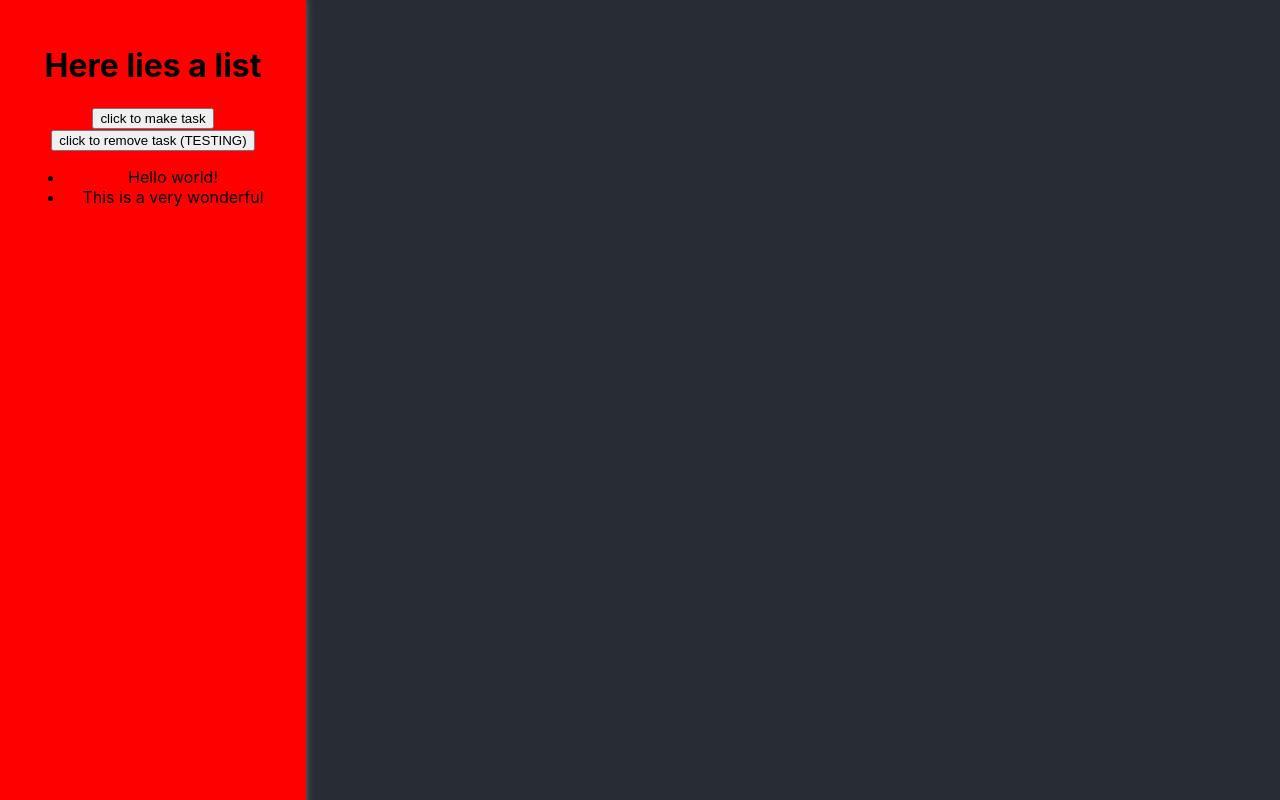
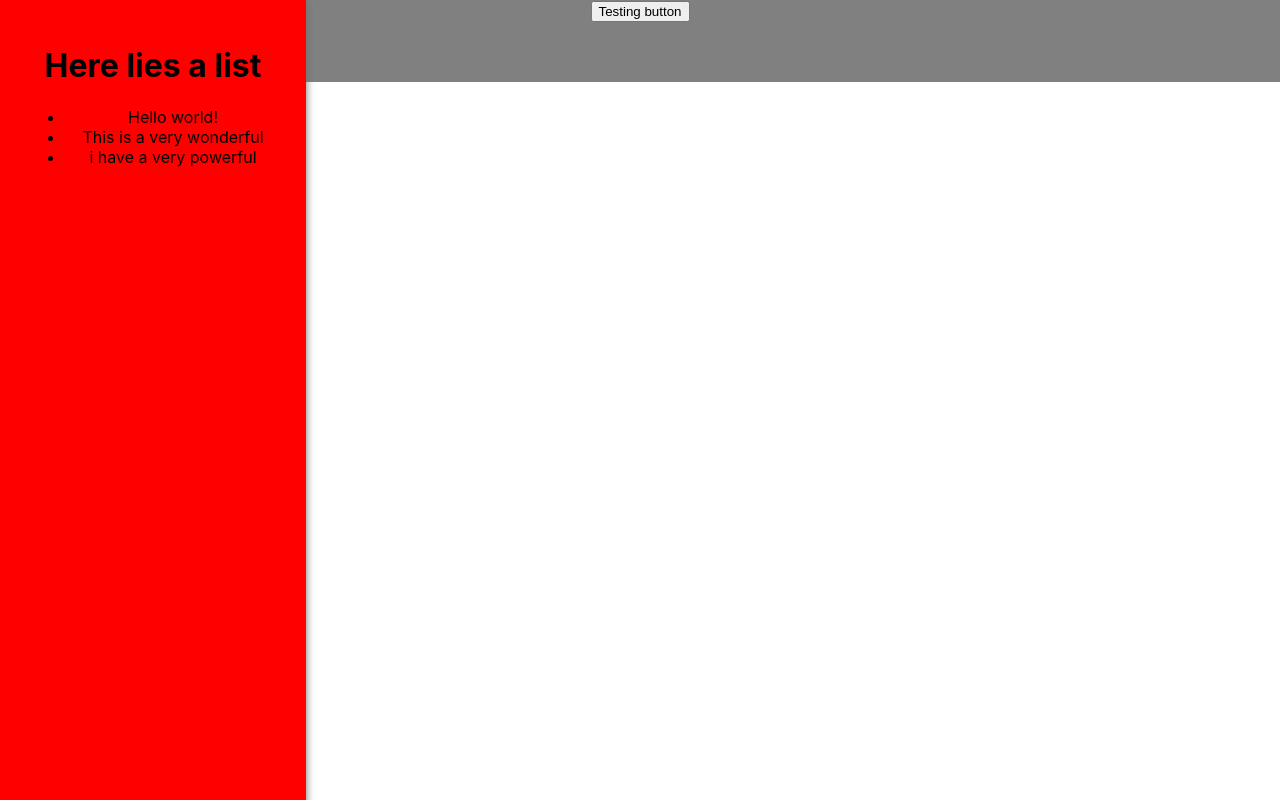
Before and after one commit to m1law/The-Task-Sandbox, a React (Create React App) app: page / in a window 1280 px wide. Built offline with nearby package versions, Linux system fonts and the light colour scheme.

Commit message:
in the middle of working on getting modules to work

```diff
--- a/src/App.js
+++ b/src/App.js
@@ -1,14 +1,38 @@
 import "./App.css";
 import Sidebar from "./components/Sidebar/Sidebar.js";
 import "./components/Sidebar/Sidebar.css";
-// import TasksManager from "./utils/Tasks/Tasks.js";
+import Whiteboard from "./components/Whiteboard/Whiteboard";
+import Tasks from "./components/Tasks/Tasks.js";
 
 function App() {
     // const tasks = TasksManager();
+    const tasks = Tasks();
     return (
         <div className="App">
-            <Sidebar color="red"></Sidebar>
-            <header className="App-header"></header>
+            <Sidebar color="red" tasks={tasks}></Sidebar>
+            {/* <header className="App-header">
+                <h1>Testing Logo</h1>
+            </header> */}
+            <Whiteboard
+                boardColor="grey"
+                taskColor="red"
+                tasks={tasks}
+            ></Whiteboard>
+            {/* <button
+                onClick={(setTasks) =>
+                    (setTasks = [
+                        ...tasks,
+                        {
+                            id: 4,
+                            description: "I am invincible!",
+                            completed: true,
+                        },
+                    ])
+                }
+            >
+                The invincible button
+            </button>
+            <button onClick={(tasks) => tasks}>check this out</button> */}
         </div>
     );
 }
--- a/src/components/Sidebar/Sidebar.js
+++ b/src/components/Sidebar/Sidebar.js
@@ -1,23 +1,26 @@
 import "./Sidebar.css";
-import TasksManager from "../../utils/Tasks/Tasks.js";
+import Tasks from "../Tasks/Tasks";
 // import { useState } from "react";
 
-export default function Sidebar({ color }) {
-    const { taskList, addTask, deleteTask } = TasksManager();
+export default function Sidebar({ color, tasks }) {
+    // const { taskList, addTask, deleteTask } = Tasks();
+    // const tasks = Tasks();
 
-    const tasks = taskList.map((task) => <li>{task.description}</li>);
+    const taskList = tasks.map((task) => (
+        <li key={task.id}>{task.description}</li>
+    ));
 
     // console.log(taskManager);
     return (
         <div className="sidebar" style={{ backgroundColor: color }}>
             <h1>Here lies a list</h1>
-            <button onClick={() => addTask("HI! HELLO!!!!!")}>
+            {/* <button onClick={() => addTask("HI! HELLO!!!!!")}>
                 click to make task
             </button>
             <button onClick={() => deleteTask(0)}>
                 click to remove task (TESTING)
-            </button>
-            <ul>{tasks}</ul>
+            </button> */}
+            <ul>{taskList}</ul>
         </div>
     );
 }
--- /dev/null
+++ b/src/components/Tasks/Tasks.js
@@ -0,0 +1,42 @@
+import { useState } from "react";
+
+function Tasks() {
+    const [tasks, setTasks] = useState([
+        { id: 0, description: "Hello world!", completed: false },
+        { id: 1, description: "This is a very wonderful", completed: false },
+        { id: 2, description: "i have a very powerful", completed: false },
+    ]);
+
+    return tasks;
+}
+
+export default Tasks;
+// const addTask = (task) => {
+//     setTaskList([
+//         ...taskList,
+//         {
+//             id: taskList[taskList.length - 1].id + 1,
+//             description: task,
+//             completed: false,
+//         },
+//     ]);
+// };
+
+// const deleteTask = (taskID) => {
+//     console.log("delete this task, ", taskList[taskID].description);
+// };
+
+// const deleteSpecificTask = (taskIndex) => {
+//     console.log("delete this task, ", taskList[taskIndex].description);
+// };
+
+// const editTask = (taskID) => {
+//     console.log(
+//         "you are getting this task: ",
+//         taskList[taskID].description
+//     );
+// };
+
+// const getTask = (taskList, taskID) => {
+//     return taskList[taskID].description;
+// };
--- /dev/null
+++ b/src/components/Whiteboard/Whiteboard.css
@@ -0,0 +1,5 @@
+.taskModules {
+    width: 10px;
+    height: 20px;
+    align-self: center;
+}
--- /dev/null
+++ b/src/components/Whiteboard/Whiteboard.js
@@ -0,0 +1,21 @@
+import "./Whiteboard.css";
+// import Tasks from "../Tasks/Tasks";
+
+export default function Whiteboard({ boardColor, taskColor, tasks }) {
+    // const { taskList, getTask } = tasks;
+    // const tasks = Tasks();
+    // taskList.getTask(taskList, 1);
+
+    const modules = tasks.map((task) => (
+        <div key={task.id} className="taskModules" style={{ color: taskColor }}>
+            {task.description}
+        </div>
+    ));
+
+    return (
+        <div style={{ backgroundColor: boardColor }}>
+            <button onClick={() => console.log(tasks)}>Testing button</button>
+            <div>{modules}</div>
+        </div>
+    );
+}
--- a/src/utils/Tasks/Tasks.js
+++ /dev/null
@@ -1,38 +0,0 @@
-import { useState } from "react";
-
-function TasksManager() {
-    const [taskList, setTaskList] = useState([
-        { id: 0, description: "Hello world!", completed: false },
-        { id: 1, description: "This is a very wonderful", completed: false },
-    ]);
-
-    const addTask = (task) => {
-        setTaskList([
-            ...taskList,
-            {
-                id: taskList[taskList.length - 1].id + 1,
-                description: task,
-                completed: false,
-            },
-        ]);
-    };
-
-    const deleteTask = (taskID) => {
-        console.log("delete this task, ", taskList[taskID].description);
-    };
-
-    const deleteSpecificTask = (taskIndex) => {
-        console.log("delete this task, ", taskList[taskIndex].description);
-    };
-
-    const editTask = (taskID) => {
-        console.log(
-            "you are getting this task: ",
-            taskList[taskID].description
-        );
-    };
-
-    return { taskList, addTask, deleteTask };
-}
-
-export default TasksManager;
```
Also changed, not shown: src/components/Board.js (renamed from src/utils/Board/Board.js, +6 -2 lines), src/utils/useNewTask.js (added, +7 -0 lines).
